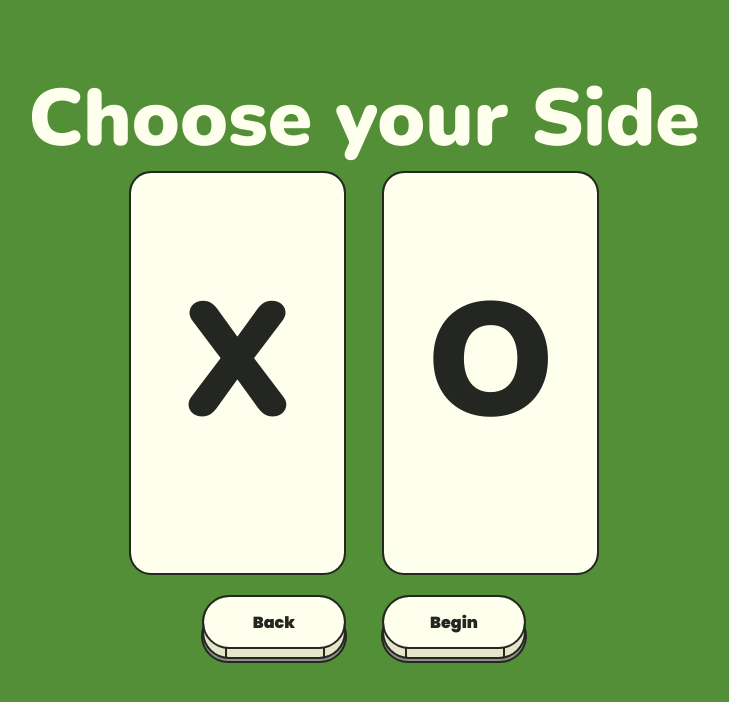
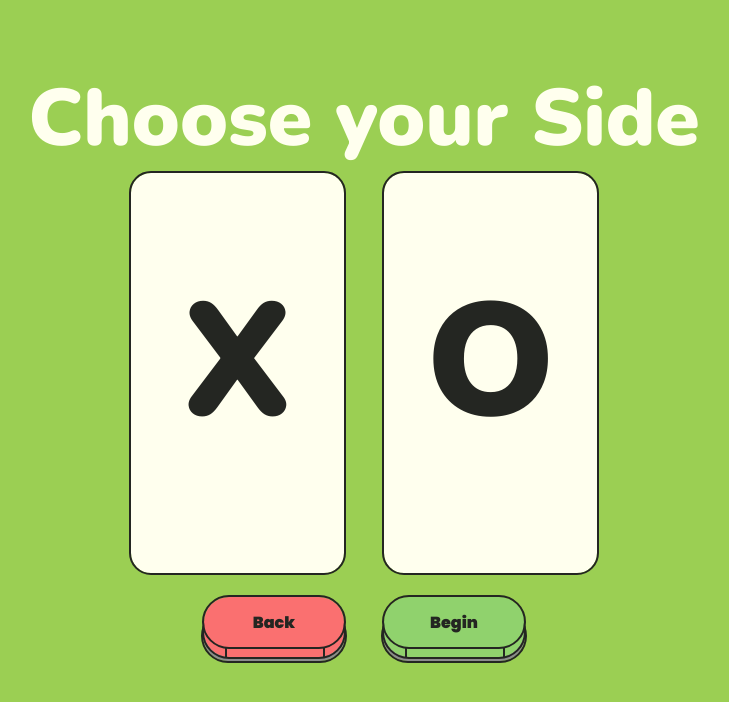
Before and after one commit to IzanamiiDevv/TikTakToe, a React (Vite) app: page / in a window 1280 px wide. Both pictures are taken after a click on the button "Start". Shown: the top 702 px of the page, without its empty margins (276-1005 px from the left). Built offline with nearby package versions, Linux system fonts and the light colour scheme.

Commit message:
Modify Styles

```diff
--- a/src/assets/Menu.css
+++ b/src/assets/Menu.css
@@ -10,3 +10,7 @@
 .Menu .button {
     margin-top: 5vh;
 }
+
+.Menu #Start .top,.Menu #Start .bottom {
+    background-color: #90D26D;
+}
--- a/src/assets/Pick.css
+++ b/src/assets/Pick.css
@@ -51,3 +51,11 @@
 .Draw {
     text-align: center;
 }
+
+.selection #Back .top, .selection #Back .bottom {
+    background-color: #FA7070;
+}
+
+.selection #Begin .top, .selection #Begin .bottom {
+    background-color: #90D26D;
+}
--- a/src/components/ChooseSide.tsx
+++ b/src/components/ChooseSide.tsx
@@ -13,14 +13,14 @@ export default function Choose({ goBack, goStart, setPlayer }: any) {
                 <div className={`card ${selectedCard === 'O' ? 'active' : ''}`} id='O' onClick={() => {setSelectedCard('O')}}>O</div>
             </section>
             <section className='navigation'>
-                <button className="button" onClick={() => {
+                <button id='Back' className="button" onClick={() => {
                     setSelectedCard('');
                     goBack(false);
                 }}>
                     <div className="top">Back</div>
                     <div className="bottom"></div>
                 </button>
-                <button className="button" onClick={()=>{
+                <button id='Begin' className="button" onClick={()=>{
                     if(selectedCard == '')return;
                     setPlayer(selectedCard);
                     goStart(true);
--- a/src/components/Menu.tsx
+++ b/src/components/Menu.tsx
@@ -5,7 +5,7 @@ export default function Menu({ goStart, goMulti, setMode,makeStart }:any) {
     return(
         <div className="Menu">
             <h1>TicTacToe</h1>
-            <button className='button' onClick={()=>{
+            <button id='Start' className='button' onClick={()=>{
                 goStart(true);
                 setMode('normal');
             }}>
--- a/src/index.css
+++ b/src/index.css
@@ -1,5 +1,5 @@
 :root {
-  --background: rgb(83, 143, 55);
+  --background: #9BCF53;
 }
 
 * {
```
